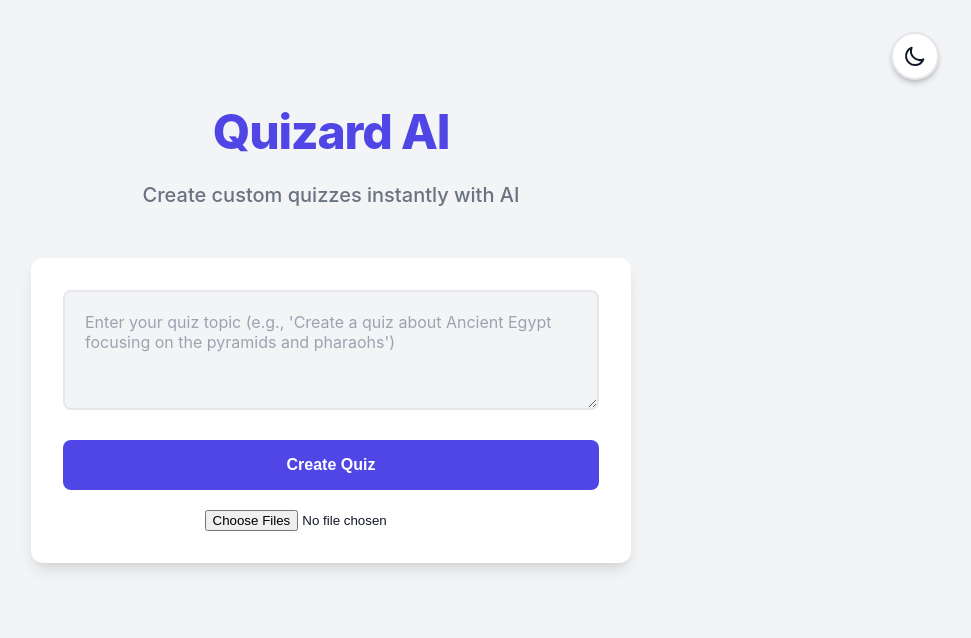
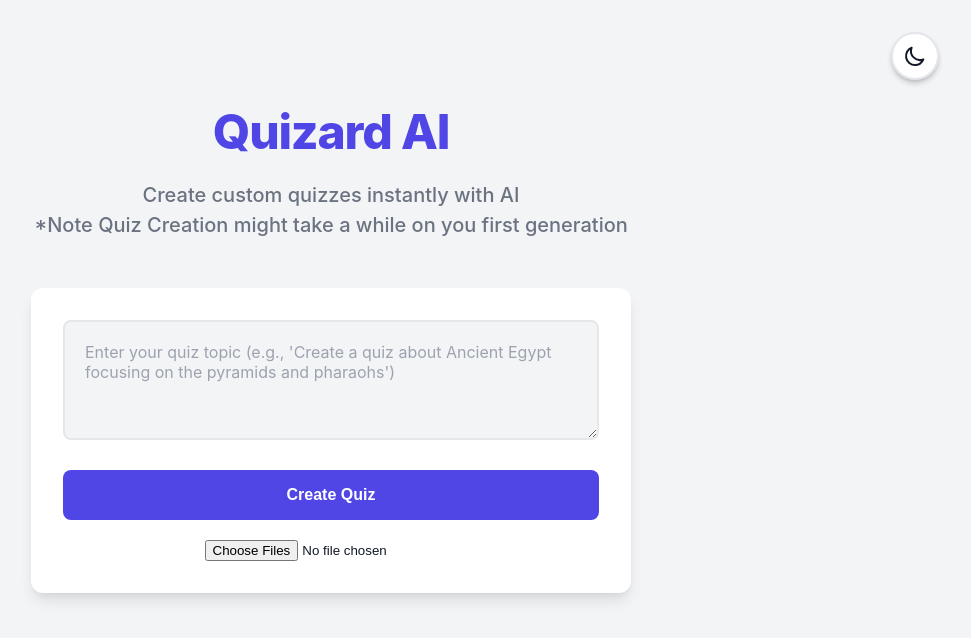
Before and after one commit to Rush-wq/QuizAi, a React (Vite) app in the folder Quizard_client/: page / in a window 1280 px wide. Shown: the top 638 px of the page, without its empty margins (309-1280 px from the left). Built offline with nearby package versions, Linux system fonts and the light colour scheme; no server answers.

Commit message:
Cleaning some issues and handling some fronend work

```diff
--- a/Quizard_client/src/componenets/QuizPrompt.tsx
+++ b/Quizard_client/src/componenets/QuizPrompt.tsx
@@ -24,6 +24,7 @@ export const QuizPrompt: React.FC<QuizPromptProps> = ({
       <div className="prompt-header">
         <h1>Quizard AI</h1>
         <p className="subtitle">Create custom quizzes instantly with AI</p>
+        <p className="subtitle">*Note Quiz Creation might take a while on you first generation</p>
       </div>
       <div className="prompt-card">
         <textarea
--- /dev/null
+++ b/Quizard_client/src/configs/apiConfig.ts
@@ -0,0 +1,7 @@
+const BACKEND_URL = import.meta.env.MODE === 'development'
+  ? import.meta.env.VITE_BACKEND_DEV_URL
+  : import.meta.env.VITE_BACKEND_PROD_URL;
+
+const QUIZ_API_PATH = import.meta.env.VITE_QUIZ_GENERATION_API_URL;
+
+export const QUIZ_API_URL = `${BACKEND_URL}${QUIZ_API_PATH}`;
--- a/Quizard_client/src/hooks/useQuiz.ts
+++ b/Quizard_client/src/hooks/useQuiz.ts
@@ -1,5 +1,6 @@
 import { useState } from 'react';
 import { QuizData, APIResponse } from '../types/quiz';
+import { QUIZ_API_URL } from '../configs/apiConfig';
 
 export const useQuiz = () => {
   const [quiz, setQuiz] = useState<QuizData | null>(null);
@@ -31,7 +32,7 @@ export const useQuiz = () => {
     formData.append('prompt', prompt);
 
     try {
-      const response = await fetch('http://localhost:5000/api/v1/quiz/generate_quiz', {
+      const response = await fetch(QUIZ_API_URL, {
         method: 'POST',
         body: formData
       });
--- a/Quizard_client/src/main.tsx
+++ b/Quizard_client/src/main.tsx
@@ -1,14 +1,15 @@
 import { StrictMode } from 'react'
 import { createRoot } from 'react-dom/client'
-import { auth0Config } from './auth0-config';
-import { Auth0Provider } from '@auth0/auth0-react';
 import './index.css'
 import App from './App.tsx'
 
+//import { auth0Config } from './auth0-config';
+//import { Auth0Provider } from '@auth0/auth0-react';
+
 createRoot(document.getElementById('root')!).render(
   <StrictMode>
-    <Auth0Provider {...auth0Config}>
-      <App />
-    </Auth0Provider>
+    {/*<Auth0Provider {...auth0Config}>
+    </Auth0Provider>*/}
+    <App />
   </StrictMode>,
 )
```
